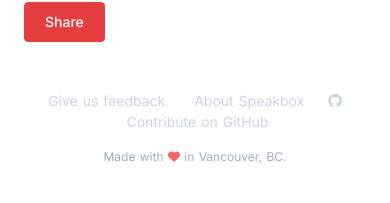
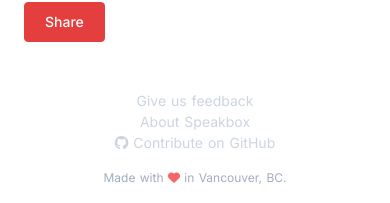
Before and after one commit to foxted/together-north, a Nuxt app: page /share-your-message in a window 390 px wide. Shown: the part 760-963 px from the top of the page. Built offline with nearby package versions, Linux system fonts and the light colour scheme.

Commit message:
fix: footer responsiveness

```diff
--- a/app/components/layout/Footer.vue
+++ b/app/components/layout/Footer.vue
@@ -1,12 +1,12 @@
 <template>
     <div class="bg-white pb-6">
         <div class="max-w-screen-xl mx-auto pt-6 px-4 overflow-hidden sm:px-6 lg:px-8">
-            <p class="text-center text-sm mb-4">
+            <p class="text-sm mb-4 flex flex-col sm:flex-row justify-center sm:justify-around items-center">
                 <a href="https://docs.google.com/forms/d/1A5fkkR98bb0xECzcNWatRHISSPIiZgV6R7oCAD91U1Y/edit" target="_blank" class="text-gray-400 hover:text-gray-500">
                     Give us feedback
                 </a>
-                <a href="https://speakbox.ca/about" target="_blank" class="ml-6 text-gray-400 hover:text-gray-500">About Speakbox</a>
-                <a href="https://github.com/foxted/together-north" target="_blank" class="ml-6 text-gray-400 hover:text-gray-500">
+                <a href="https://speakbox.ca/about" target="_blank" class="text-gray-400 hover:text-gray-500">About Speakbox</a>
+                <a href="https://github.com/foxted/together-north" target="_blank" class="text-gray-400 hover:text-gray-500">
                     <i class="fab fa-github"></i>&nbsp;Contribute on GitHub
                 </a>
             </p>
```
